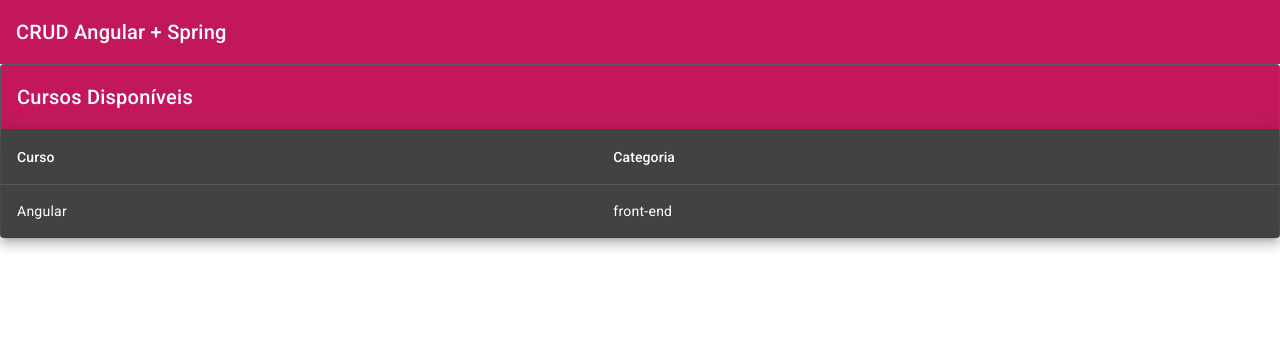
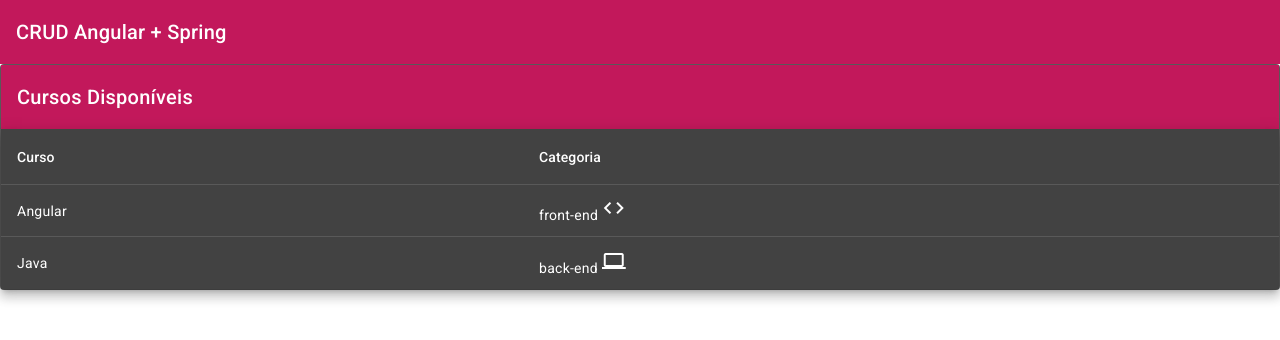
Before and after one commit to ronaldoapsilva/crud-angular, an Angular app: page /courses in a window 1280 px wide. Shown: the top 340 px of the page. Built offline with nearby package versions, Linux system fonts and the light colour scheme.

Commit message:
12 - Lista de Cursos: Pipe para mostrar ícone

```diff
--- a/src/app/courses/courses/courses.component.html
+++ b/src/app/courses/courses/courses.component.html
@@ -12,7 +12,9 @@
       <!-- Category Column -->
       <ng-container matColumnDef="category">
         <th mat-header-cell *matHeaderCellDef>Categoria</th>
-        <td mat-cell *matCellDef="let course">{{ course.category }}</td>
+        <td mat-cell *matCellDef="let course">{{ course.category }}
+          <mat-icon aria-hidden="false" aria-label="Categoria do Curso" [fontIcon]="course.category | category"></mat-icon>
+        </td>
       </ng-container>
 
       <tr mat-header-row *matHeaderRowDef="displayedColumns"></tr>
--- a/src/app/courses/services/courses.service.ts
+++ b/src/app/courses/services/courses.service.ts
@@ -17,7 +17,7 @@
     return this.httpClient.get<Course[]>(this.API)
     .pipe(
       first(),
-      delay(5000),
+      // delay(5000),
       tap(courses => console.log(courses))
     );
   }
--- a/src/app/shared/app-material/app-material.module.ts
+++ b/src/app/shared/app-material/app-material.module.ts
@@ -2,6 +2,7 @@
 import { MatButtonModule } from '@angular/material/button';
 import { MatCardModule } from '@angular/material/card';
 import { MatDialogModule } from '@angular/material/dialog';
+import { MatIconModule } from '@angular/material/icon';
 import { MatProgressSpinnerModule } from '@angular/material/progress-spinner';
 import { MatTableModule } from '@angular/material/table';
 import { MatToolbarModule } from '@angular/material/toolbar';
@@ -13,7 +14,8 @@
     MatToolbarModule,
     MatProgressSpinnerModule,
     MatDialogModule,
-    MatButtonModule
+    MatButtonModule,
+    MatIconModule
   ]
 })
 export class AppMaterialModule { }
--- /dev/null
+++ b/src/app/shared/pipes/category.pipe.ts
@@ -0,0 +1,16 @@
+import { Pipe, PipeTransform } from '@angular/core';
+
+@Pipe({
+  name: 'category'
+})
+export class CategoryPipe implements PipeTransform {
+
+  transform(value: string): string {
+    switch (value) {
+      case 'front-end': return 'code';
+      case 'back-end': return 'computer';
+    }
+    return 'code';
+  }
+
+}
--- a/src/app/shared/shared.module.ts
+++ b/src/app/shared/shared.module.ts
@@ -3,16 +3,18 @@
 
 import { AppMaterialModule } from './app-material/app-material.module';
 import { ErrorDialogComponent } from './components/error-dialog/error-dialog.component';
+import { CategoryPipe } from './pipes/category.pipe';
 
 
 
 @NgModule({
   declarations: [
-    ErrorDialogComponent
+    ErrorDialogComponent,
+    CategoryPipe
   ],
   imports: [
     CommonModule, AppMaterialModule
   ],
-  exports: [ErrorDialogComponent]
+  exports: [ErrorDialogComponent, CategoryPipe]
 })
 export class SharedModule { }
--- a/src/assets/courses.json
+++ b/src/assets/courses.json
@@ -3,5 +3,10 @@
     "_id": "1",
     "name": "Angular",
     "category": "front-end"
+  },
+  {
+    "_id": "2",
+    "name": "Java",
+    "category": "back-end"
   }
 ]
```
Also changed, not shown: 2 other files (tests, documents, lock files or other folders).
